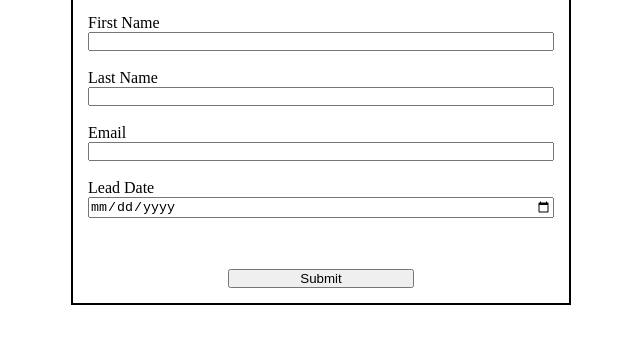
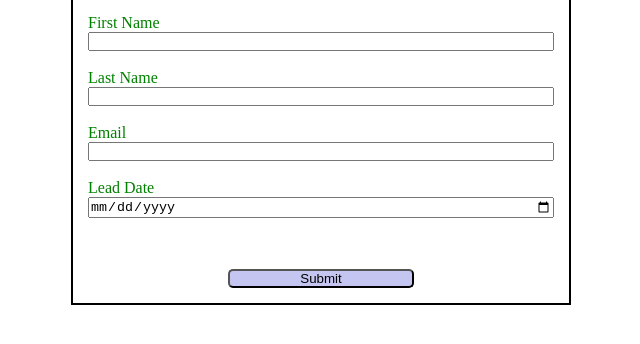
Before and after one commit to salesforcejourney/Web-To-Lead-Demo, a plain HTML site: page index.html in a window 1280 px wide. Shown: the part 40-384 px from the top of the page, without its empty margins (319-959 px from the left). Drawn offline with Linux system fonts and the light colour scheme.

Commit message:
bug fix 2

```diff
--- a/index.html
+++ b/index.html
@@ -9,6 +9,7 @@
     <script src="https://www.google.com/recaptcha/api.js"></script>
   </head>
   <body>
+    <div class="card">
       <h1>Create Lead</h1>
       <form
         action="https://webto.salesforce.com/servlet/servlet.WebToLead?encoding=UTF-8"
@@ -77,5 +78,6 @@
         <br />
         <input type="submit" name="submit" />
       </form>
+    </div>
   </body>
 </html>
--- a/styles.css
+++ b/styles.css
@@ -12,6 +12,9 @@ label,
 input {
   display: block;
 }
+label {
+  color: green;
+}
 
 input {
   width: 100%;
@@ -20,6 +23,8 @@ input {
 input[type="submit"] {
   margin: 15px auto 0 auto;
   width: 40%;
+  background-color: rgb(197, 197, 241);
+  border-radius: 5px;
 }
 
 form {
```
Also changed, not shown: background.jpg (added). Lines whose indentation alone changed are shown as unchanged.
